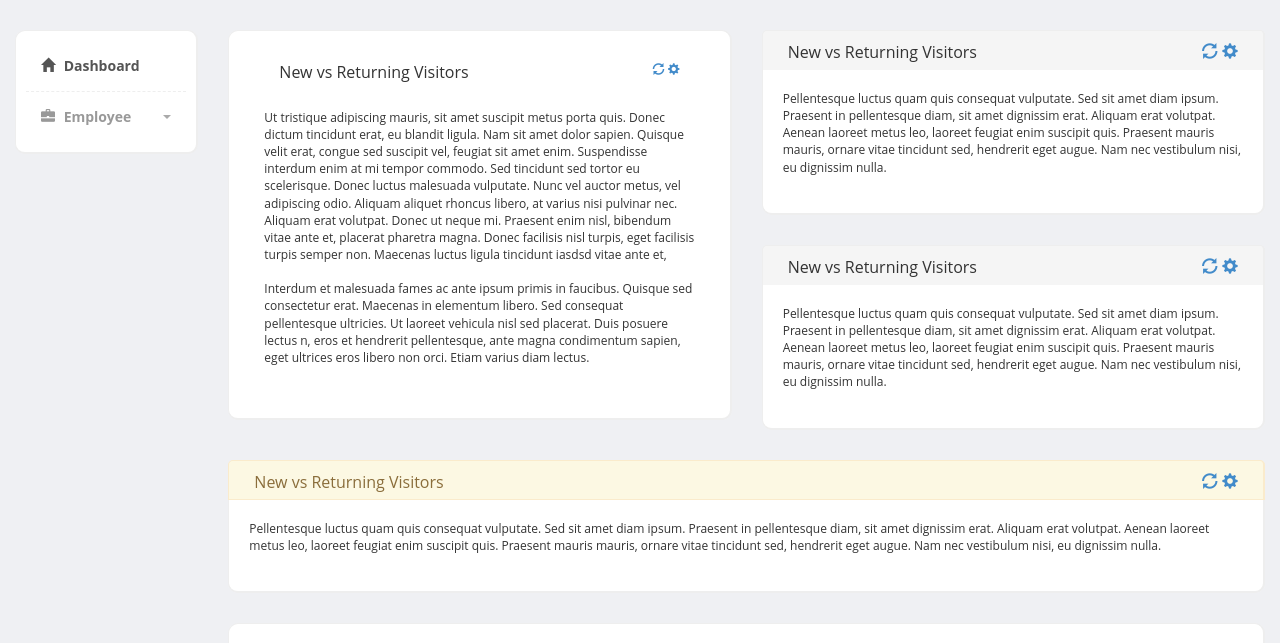
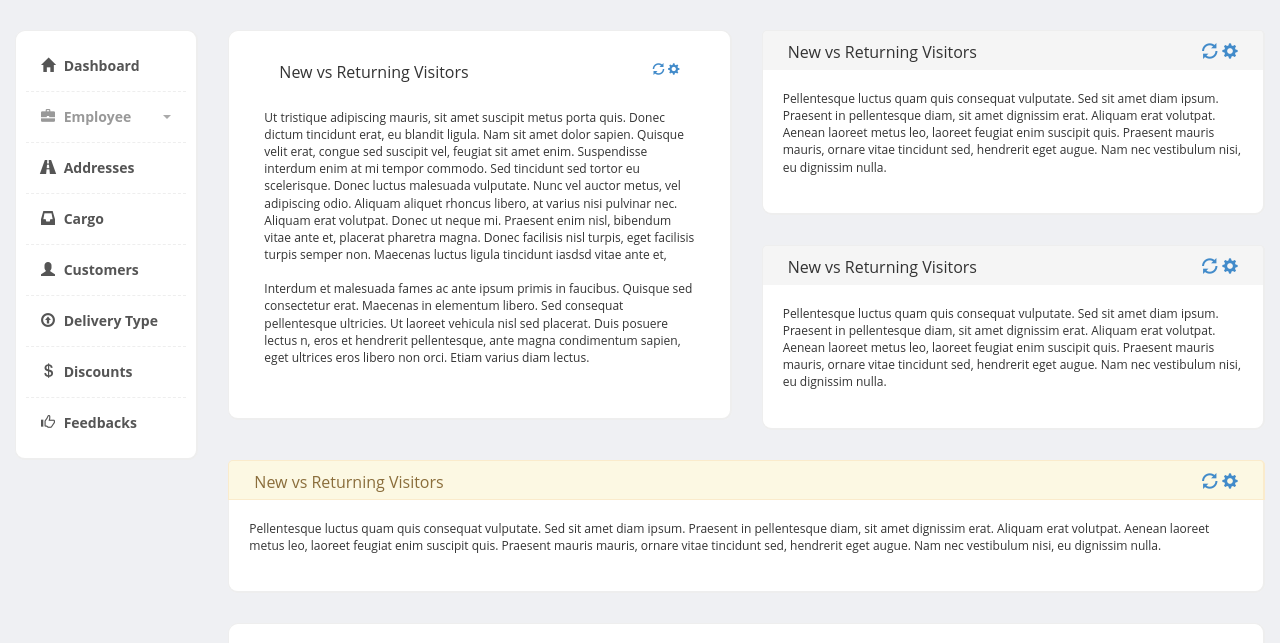
Before and after one commit to Urusai47/VTProject, a PHP site: page /adminPanel.php in a window 1280 px wide. Shown: the part 50-693 px from the top of the page. Run offline with PHP 8.4, Linux system fonts and the light colour scheme.

Commit message:
Dashboard updates

```diff
--- a/VTProject/addresses.php
+++ b/VTProject/addresses.php
@@ -61,7 +61,7 @@ else {}
                     <div class="sidebar content-box" style="display: block;">
                         <ul class="nav">
                             <!-- Main menu -->
-                            <li class="current"><a href="index.php"><i class="glyphicon glyphicon-home"></i> Dashboard</a></li>
+                           <li class="current"><a href="index.php"><i class="glyphicon glyphicon-home"></i> Dashboard</a></li>
                             <li class="submenu">
                                 <a href="#">
                                     <i class="glyphicon glyphicon-briefcase"></i> Employee
@@ -78,6 +78,8 @@ else {}
                             <li class="current"><a href="cargo.php"><i class="glyphicon glyphicon-inbox"></i> Cargo</a></li>
                             <li class="current"><a href="customers.php"><i class="glyphicon glyphicon-user"></i> Customers</a></li>
                             <li class="current"><a href="deliveryTypes.php"><i class="glyphicon glyphicon-upload"></i> Delivery Type</a></li>
+                            <li class="current"><a href="discounts.php"><i class="glyphicon glyphicon-usd"></i> Discounts </a></li>
+                            <li class="current"><a href="feedbacks.php"><i class="glyphicon glyphicon-thumbs-up"></i> Feedbacks </a></li>
                         </ul>
                     </div>
                 </div>
--- a/VTProject/adminPanel.php
+++ b/VTProject/adminPanel.php
@@ -30,7 +30,7 @@
 		  	<div class="sidebar content-box" style="display: block;">
                 <ul class="nav">
                     <!-- Main menu -->
-                    <li class="current"><a href="index.html"><i class="glyphicon glyphicon-home"></i> Dashboard</a></li>
+                    <li class="current"><a href="index.php"><i class="glyphicon glyphicon-home"></i> Dashboard</a></li>
                             <li class="submenu">
                                 <a href="#">
                                     <i class="glyphicon glyphicon-briefcase"></i> Employee
@@ -43,6 +43,12 @@
                                     <li><a href="drivers.php">Drivers</a></li>
                                 </ul>
                             </li>
+                            <li class="current"><a href="addresses.php"><i class="glyphicon glyphicon-road"></i> Addresses</a></li>
+                            <li class="current"><a href="cargo.php"><i class="glyphicon glyphicon-inbox"></i> Cargo</a></li>
+                            <li class="current"><a href="customers.php"><i class="glyphicon glyphicon-user"></i> Customers</a></li>
+                            <li class="current"><a href="deliveryTypes.php"><i class="glyphicon glyphicon-upload"></i> Delivery Type</a></li>
+                            <li class="current"><a href="discounts.php"><i class="glyphicon glyphicon-usd"></i> Discounts </a></li>
+                            <li class="current"><a href="feedbacks.php"><i class="glyphicon glyphicon-thumbs-up"></i> Feedbacks </a></li>
                 </ul>
              </div>
 		  </div>
--- a/VTProject/cargo.php
+++ b/VTProject/cargo.php
@@ -83,6 +83,10 @@ else {}
                             </li>
                             <li class="current"><a href="addresses.php"><i class="glyphicon glyphicon-road"></i> Addresses</a></li>
                             <li class="current"><a href="cargo.php"><i class="glyphicon glyphicon-inbox"></i> Cargo</a></li>
+                            <li class="current"><a href="customers.php"><i class="glyphicon glyphicon-user"></i> Customers</a></li>
+                            <li class="current"><a href="deliveryTypes.php"><i class="glyphicon glyphicon-upload"></i> Delivery Type</a></li>
+                            <li class="current"><a href="discounts.php"><i class="glyphicon glyphicon-usd"></i> Discounts </a></li>
+                            <li class="current"><a href="feedbacks.php"><i class="glyphicon glyphicon-thumbs-up"></i> Feedbacks </a></li>
                         </ul>
                     </div>
                 </div>
--- a/VTProject/couriers.php
+++ b/VTProject/couriers.php
@@ -70,6 +70,12 @@ if ($_POST['delete'] and $_SERVER['REQUEST_METHOD'] == "POST") {
                                     <li><a href="drivers.php">Drivers</a></li>
                                 </ul>
                             </li>
+                            <li class="current"><a href="addresses.php"><i class="glyphicon glyphicon-road"></i> Addresses</a></li>
+                            <li class="current"><a href="cargo.php"><i class="glyphicon glyphicon-inbox"></i> Cargo</a></li>
+                            <li class="current"><a href="customers.php"><i class="glyphicon glyphicon-user"></i> Customers</a></li>
+                            <li class="current"><a href="deliveryTypes.php"><i class="glyphicon glyphicon-upload"></i> Delivery Type</a></li>
+                            <li class="current"><a href="discounts.php"><i class="glyphicon glyphicon-usd"></i> Discounts </a></li>
+                            <li class="current"><a href="feedbacks.php"><i class="glyphicon glyphicon-thumbs-up"></i> Feedbacks </a></li>
                         </ul>
                     </div>
                 </div>
--- a/VTProject/customers.php
+++ b/VTProject/customers.php
@@ -73,6 +73,8 @@ if ($_POST['delete'] and $_SERVER['REQUEST_METHOD'] == "POST") {
                             <li class="current"><a href="cargo.php"><i class="glyphicon glyphicon-inbox"></i> Cargo</a></li>
                             <li class="current"><a href="customers.php"><i class="glyphicon glyphicon-user"></i> Customers</a></li>
                             <li class="current"><a href="deliveryTypes.php"><i class="glyphicon glyphicon-upload"></i> Delivery Type</a></li>
+                            <li class="current"><a href="discounts.php"><i class="glyphicon glyphicon-usd"></i> Discounts </a></li>
+                            <li class="current"><a href="feedbacks.php"><i class="glyphicon glyphicon-thumbs-up"></i> Feedbacks </a></li>
                         </ul>
                     </div>
                 </div>
--- a/VTProject/deliveryTypes.php
+++ b/VTProject/deliveryTypes.php
@@ -76,6 +76,8 @@ else {}
                             <li class="current"><a href="cargo.php"><i class="glyphicon glyphicon-inbox"></i> Cargo</a></li>
                             <li class="current"><a href="customers.php"><i class="glyphicon glyphicon-user"></i> Customers</a></li>
                             <li class="current"><a href="deliveryTypes.php"><i class="glyphicon glyphicon-upload"></i> Delivery Type</a></li>
+                            <li class="current"><a href="discounts.php"><i class="glyphicon glyphicon-usd"></i> Discounts </a></li>
+                            <li class="current"><a href="feedbacks.php"><i class="glyphicon glyphicon-thumbs-up"></i> Feedbacks </a></li>
                         </ul>
                     </div>
                 </div>
--- a/VTProject/discounts.php
+++ b/VTProject/discounts.php
@@ -78,7 +78,7 @@ else {}
                             <li class="current"><a href="customers.php"><i class="glyphicon glyphicon-user"></i> Customers</a></li>
                             <li class="current"><a href="deliveryTypes.php"><i class="glyphicon glyphicon-upload"></i> Delivery Type</a></li>
                             <li class="current"><a href="discounts.php"><i class="glyphicon glyphicon-usd"></i> Discounts </a></li>
-
+                            <li class="current"><a href="feedbacks.php"><i class="glyphicon glyphicon-thumbs-up"></i> Feedbacks </a></li>
                         </ul>
                     </div>
                 </div>
--- a/VTProject/drivers.php
+++ b/VTProject/drivers.php
@@ -85,6 +85,12 @@ else {}
                                     <li><a href="drivers.php">Drivers</a></li>
                                 </ul>
                             </li>
+                            <li class="current"><a href="addresses.php"><i class="glyphicon glyphicon-road"></i> Addresses</a></li>
+                            <li class="current"><a href="cargo.php"><i class="glyphicon glyphicon-inbox"></i> Cargo</a></li>
+                            <li class="current"><a href="customers.php"><i class="glyphicon glyphicon-user"></i> Customers</a></li>
+                            <li class="current"><a href="deliveryTypes.php"><i class="glyphicon glyphicon-upload"></i> Delivery Type</a></li>
+                            <li class="current"><a href="discounts.php"><i class="glyphicon glyphicon-usd"></i> Discounts </a></li>
+                            <li class="current"><a href="feedbacks.php"><i class="glyphicon glyphicon-thumbs-up"></i> Feedbacks </a></li>
                         </ul>
                     </div>
                 </div>
--- a/VTProject/officers.php
+++ b/VTProject/officers.php
@@ -81,6 +81,12 @@ if ($_POST['delete'] and $_SERVER['REQUEST_METHOD'] == "POST") {
                                     <li><a href="drivers.php">Drivers</a></li>
                                 </ul>
                             </li>
+                            <li class="current"><a href="addresses.php"><i class="glyphicon glyphicon-road"></i> Addresses</a></li>
+                            <li class="current"><a href="cargo.php"><i class="glyphicon glyphicon-inbox"></i> Cargo</a></li>
+                            <li class="current"><a href="customers.php"><i class="glyphicon glyphicon-user"></i> Customers</a></li>
+                            <li class="current"><a href="deliveryTypes.php"><i class="glyphicon glyphicon-upload"></i> Delivery Type</a></li>
+                            <li class="current"><a href="discounts.php"><i class="glyphicon glyphicon-usd"></i> Discounts </a></li>
+                            <li class="current"><a href="feedbacks.php"><i class="glyphicon glyphicon-thumbs-up"></i> Feedbacks </a></li>
                         </ul>
                     </div>
                 </div>
```
Lines whose indentation alone changed are shown as unchanged.
